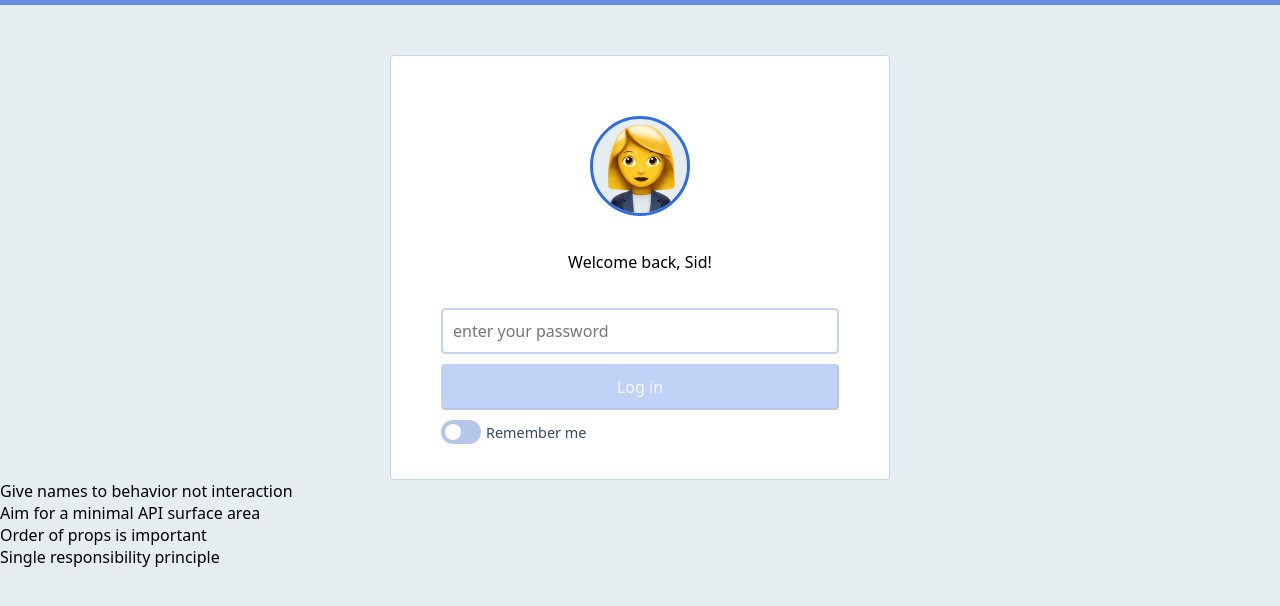
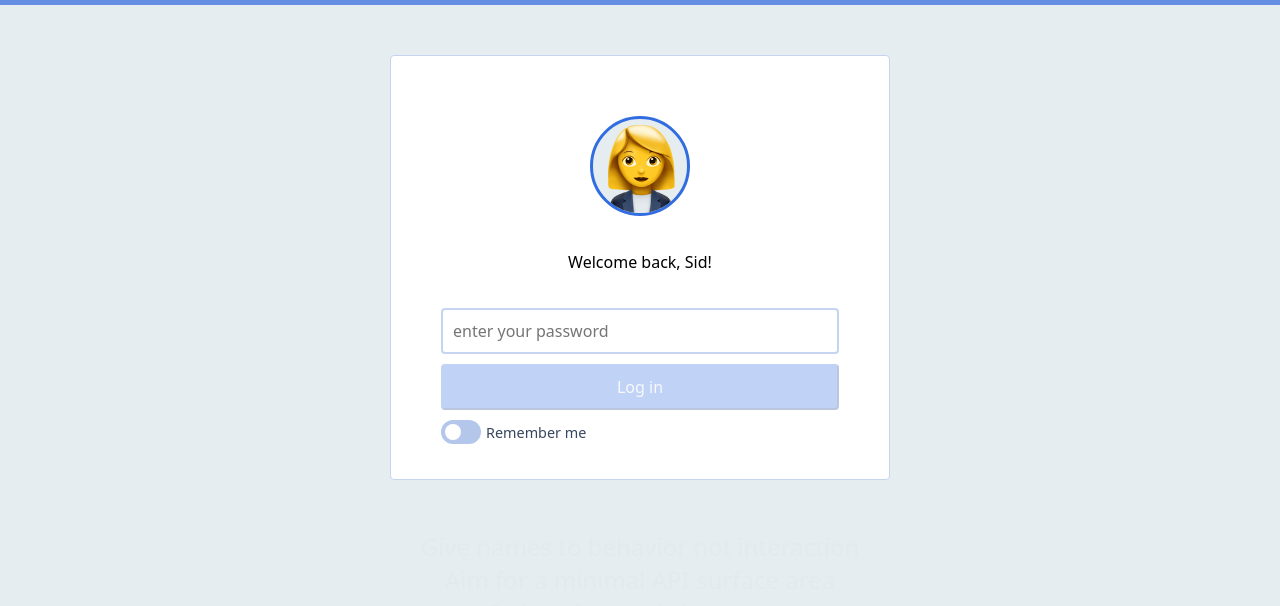
Before and after one commit to siddharthkp/regithub, a React (Create React App) app: page /login in a window 1280 px wide. Shown: the top 606 px of the page. Built offline with nearby package versions, Linux system fonts and the light colour scheme.

Commit message:
prep.css

```diff
--- a/src/App.css
+++ b/src/App.css
@@ -358,3 +358,13 @@ h2 {
   color: #638ee1;
   margin: 0 10px;
 }
+
+.invisible {
+  margin-top: 50px;
+  text-align: center;
+  font-size: 24px;
+  color: #e3e9ec;
+}
+.invisible::selection {
+  color: #316de0;
+}
--- a/src/pages/profile.js
+++ b/src/pages/profile.js
@@ -16,7 +16,7 @@ function Profile(props) {
 
       <Avatar src={props.user.avatar} />
 
-      <Form disabled={!props.user.verified} onSubmit={props.onSubmit}>
+      <Form onSubmit={props.onSubmit}>
         <label htmlFor="name">Name</label>
         <Input
           id="name"
```
